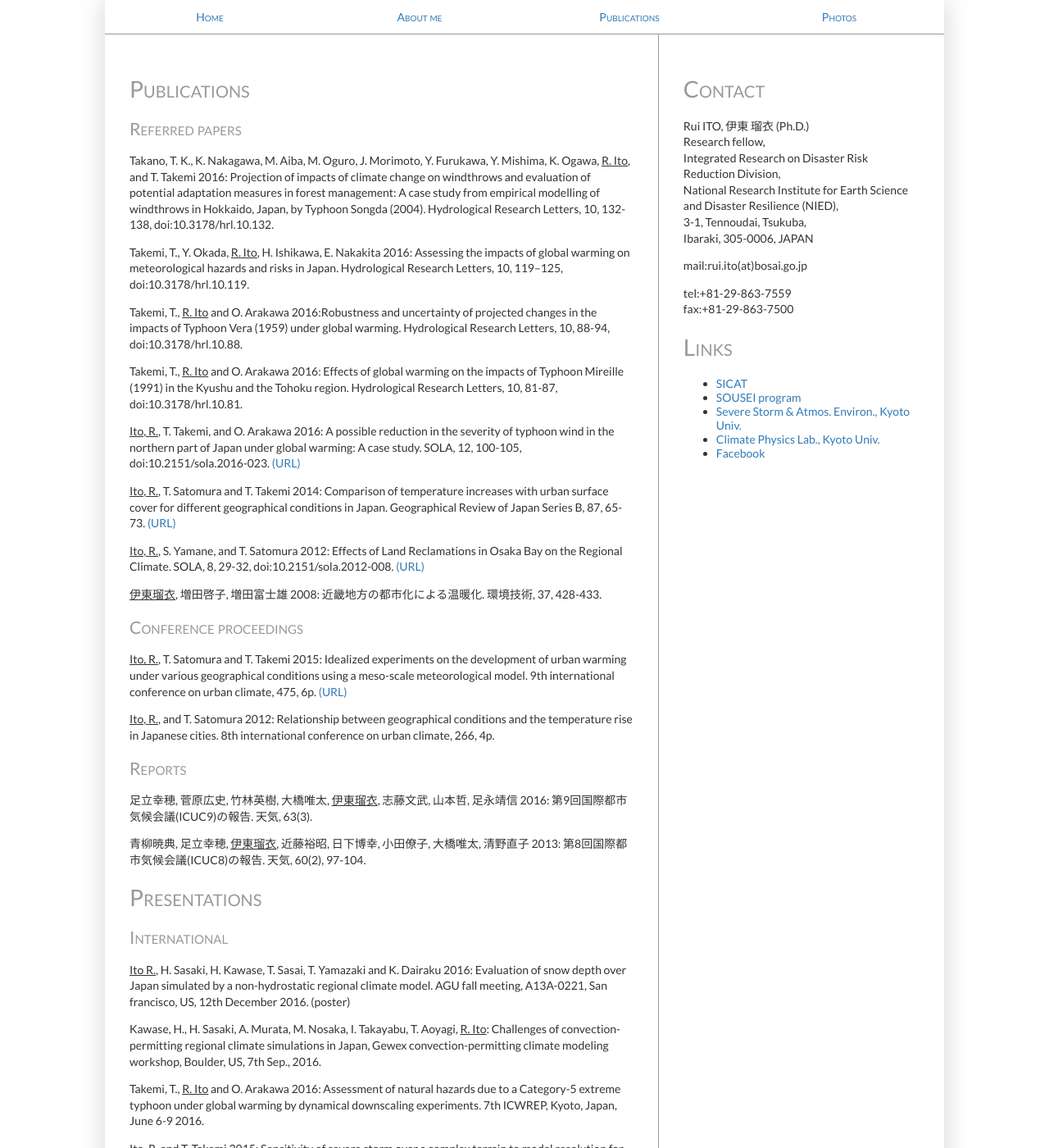
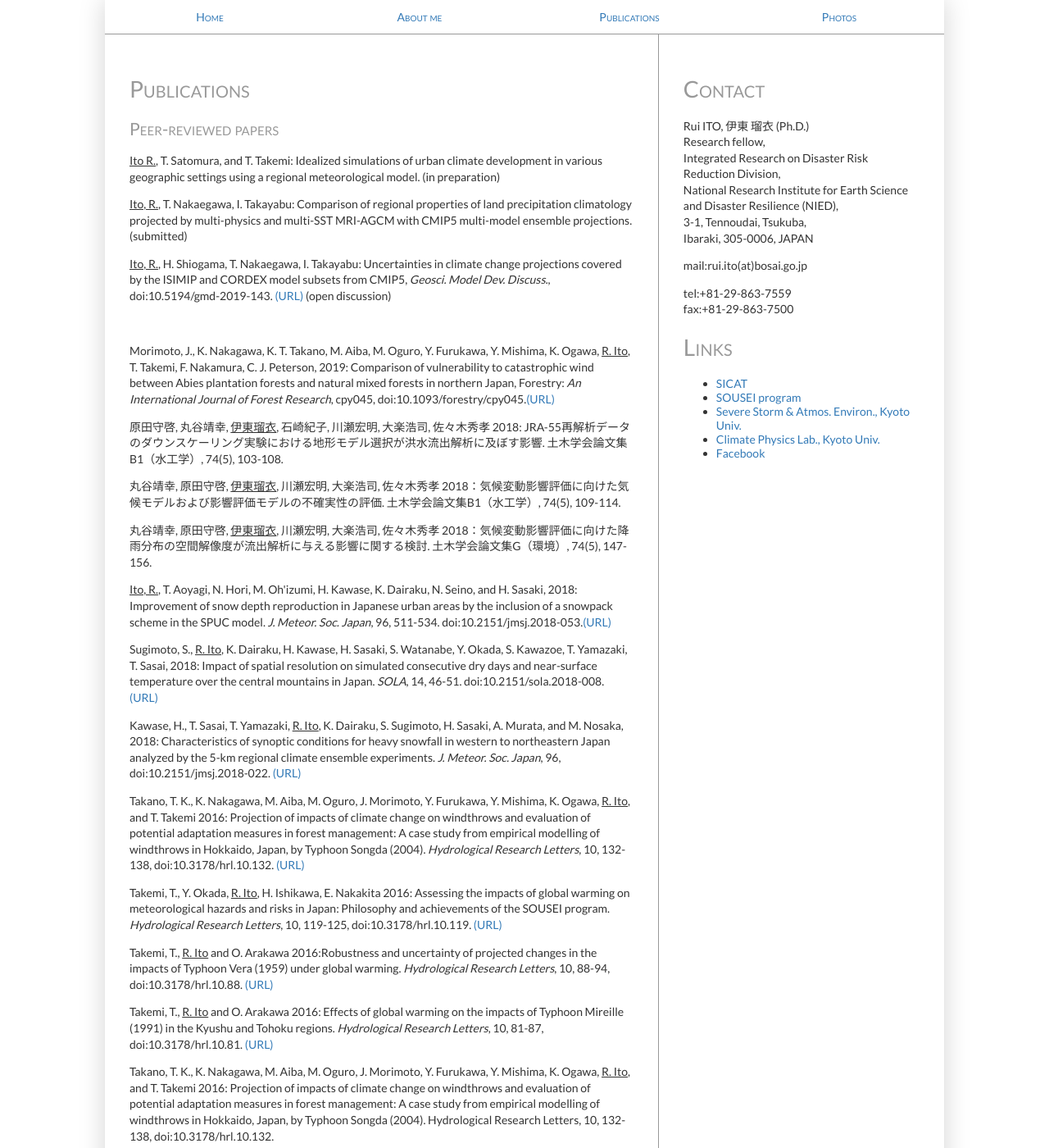
Before and after one commit to rui-climbiz/rui-climbiz.github.io, a Jekyll site: the page built from publications.html, in a window 1280 px wide and 1400 px high. Shown: the whole window at 82% size. Built offline with Jekyll 4.4.1, drawn with Linux system fonts in a browser that asks for light colours.

Commit message:
update publications.html.

```diff
--- a/publications.html
+++ b/publications.html
@@ -4,15 +4,30 @@
 "description": "Publications and presentations of Rui ITO"
 ---
 <h1>Publications</h1>
-<h2>Referred papers</h2>
-<p class="p4">Takano, T. K., K. Nakagawa, M. Aiba, M. Oguro, J. Morimoto, Y. Furukawa, Y. Mishima, K. Ogawa, <u>R. Ito</u>, and T. Takemi 2016: Projection of impacts of climate change on windthrows and evaluation of potential adaptation measures in forest management: A case study from empirical modelling of windthrows in Hokkaido, Japan, by Typhoon Songda (2004). Hydrological Research Letters, 10, 132-138, doi:10.3178/hrl.10.132.</p>
-<p class="p4">Takemi, T., Y. Okada, <u>R. Ito</u>, H. Ishikawa, E. Nakakita 2016: Assessing the impacts of global warming on meteorological hazards and risks in Japan. Hydrological Research Letters, 10, 119–125, doi:10.3178/hrl.10.119.</p>
-<p class="p4">Takemi, T., <u>R. Ito</u> and O. Arakawa 2016:Robustness and uncertainty of projected changes in the impacts of Typhoon Vera (1959) under global warming. Hydrological Research Letters, 10, 88-94, doi:10.3178/hrl.10.88.</p>
-<p class="p4">Takemi, T., <u>R. Ito</u> and O. Arakawa 2016: Effects of global warming on the impacts of Typhoon Mireille (1991) in the Kyushu and the Tohoku region. Hydrological Research Letters, 10, 81-87, doi:10.3178/hrl.10.81.</p>
-<p class="p4"><u>Ito, R.</u>, T. Takemi, and O. Arakawa 2016: A possible reduction in the severity of typhoon wind in the northern part of Japan under global warming: A case study. SOLA, 12, 100-105, doi:10.2151/sola.2016-023. <a href="https://www.jstage.jst.go.jp/article/sola/12/0/12_2016-023/_article">(URL)</a></p>
-<p class="p4"><u>Ito, R.</u>, T. Satomura and T. Takemi 2014: Comparison of temperature increases with urban surface cover for different geographical conditions in Japan. Geographical Review of Japan Series B, 87, 65-73. <a href="https://www.jstage.jst.go.jp/article/geogrevjapanb/87/1/87_870105/_article">(URL)</a></p>
-<p class="p4"><u>Ito, R.</u>, S. Yamane, and T. Satomura 2012: Effects of Land Reclamations in Osaka Bay on the Regional Climate. SOLA, 8, 29-32, doi:10.2151/sola.2012-008. <a href="http://www.jstage.jst.go.jp/article/sola/8/0/8_0_29/_article">(URL)</a></p>
-<p class="p5"><u>伊東瑠衣</u>, 増田啓子, 増田富士雄 2008: 近畿地方の都市化による温暖化. 環境技術, 37, 428-433.</p>
+<h2>Peer-reviewed papers</h2>
+<p><u>Ito R.</u>, T. Satomura, and T. Takemi: Idealized simulations of urban climate development in various geographic settings using a regional meteorological model. (in preparation)</p>
+<p><u>Ito, R.</u>, T. Nakaegawa, I. Takayabu: Comparison of regional properties of land precipitation climatology projected by multi-physics and multi-SST MRI-AGCM with CMIP5 multi-model ensemble projections. (submitted)</p>
+<p><u>Ito, R.</u>, H. Shiogama, T. Nakaegawa, I. Takayabu: Uncertainties in climate change projections covered by the ISIMIP and CORDEX model subsets from CMIP5, <i>Geosci. Model Dev. Discuss.</i>, doi:10.5194/gmd-2019-143. <a href="https://doi.org/10.5194/gmd-2019-143">(URL)</a> (open discussion)</p>
+<p><br></p>
+<p>Morimoto, J., K. Nakagawa, K. T. Takano, M. Aiba, M. Oguro, Y. Furukawa, Y. Mishima, K. Ogawa, <u>R. Ito</u>, T. Takemi, F. Nakamura, C. J. Peterson, 2019: Comparison of vulnerability to catastrophic wind between Abies plantation forests and natural mixed forests in northern Japan, Forestry: <i>An International Journal of Forest Research</i>, cpy045, doi:10.1093/forestry/cpy045.<a href="https://doi.org/10.1093/forestry/cpy045">(URL)</a></p>
+<p>原田守啓, 丸谷靖幸, <u>伊東瑠衣</u>, 石崎紀子, 川瀬宏明, 大楽浩司, 佐々木秀孝 2018: JRA-55再解析データのダウンスケーリング実験における地形モデル選択が洪水流出解析に及ぼす影響. 土木学会論文集B1（水工学）, 74(5), 103-108.</p>
+<p>丸谷靖幸, 原田守啓, <u>伊東瑠衣</u>, 川瀬宏明, 大楽浩司, 佐々木秀孝 2018：気候変動影響評価に向けた気候モデルおよび影響評価モデルの不確実性の評価. 土木学会論文集B1（水工学）, 74(5), 109-114.</p>
+<p>丸谷靖幸, 原田守啓, <u>伊東瑠衣</u>, 川瀬宏明, 大楽浩司, 佐々木秀孝 2018：気候変動影響評価に向けた降雨分布の空間解像度が流出解析に与える影響に関する検討. 土木学会論文集G（環境）, 74(5), 147-156.</p>
+<p><u>Ito, R.</u>, T. Aoyagi, N. Hori, M. Oh'izumi, H. Kawase, K. Dairaku, N. Seino, and H. Sasaki, 2018: Improvement of snow depth reproduction in Japanese urban areas by the inclusion of a snowpack scheme in the SPUC model. <i>J. Meteor. Soc. Japan</i>, 96, 511-534. doi:10.2151/jmsj.2018-053.<a href="https://doi.org/10.2151/jmsj.2018-053">(URL)</a></p>
+<p>Sugimoto, S., <u>R. Ito</u>, K. Dairaku, H. Kawase, H. Sasaki, S. Watanabe, Y. Okada, S. Kawazoe, T. Yamazaki, T. Sasai, 2018: Impact of spatial resolution on simulated consecutive dry days and near-surface temperature over the central mountains in Japan. <i>SOLA</i>, 14, 46-51. doi:10.2151/sola.2018-008. <a href="https://doi.org/10.2151/sola.2018-008">(URL)</a></p>
+<p>Kawase, H., T. Sasai, T. Yamazaki, <u>R. Ito</u>, K. Dairaku, S. Sugimoto, H. Sasaki, A. Murata, and M. Nosaka, 2018: Characteristics of synoptic conditions for heavy snowfall in western to northeastern Japan analyzed by the 5-km regional climate ensemble experiments. <i>J. Meteor. Soc. Japan</i>, 96, doi:10.2151/jmsj.2018-022. <a href="https://doi.org/10.2151/jmsj.2018-022">(URL)</a></p>
+<p>Takano, T. K., K. Nakagawa, M. Aiba, M. Oguro, J. Morimoto, Y. Furukawa, Y. Mishima, K. Ogawa, <u>R. Ito</u>, and T. Takemi 2016: Projection of impacts of climate change on windthrows and evaluation of potential adaptation measures in forest management: A case study from empirical modelling of windthrows in Hokkaido, Japan, by Typhoon Songda (2004). <i>Hydrological Research Letters</i>, 10, 132-138, doi:10.3178/hrl.10.132. <a href="http://www.hrljournal.org/archives/2160">(URL)</a></p>
+<p>Takemi, T., Y. Okada, <u>R. Ito</u>, H. Ishikawa, E. Nakakita 2016: Assessing the impacts of global warming on meteorological hazards and risks in Japan: Philosophy and achievements of the SOUSEI program. <i>Hydrological Research Letters</i>, 10, 119-125, doi:10.3178/hrl.10.119. <a href="https://www.jstage.jst.go.jp/article/hrl/10/4/10_119/_article">(URL)</a></p>
+<p>Takemi, T., <u>R. Ito</u> and O. Arakawa 2016:Robustness and uncertainty of projected changes in the impacts of Typhoon Vera (1959) under global warming. <i>Hydrological Research Letters</i>, 10, 88-94, doi:10.3178/hrl.10.88. <a href="https://www.jstage.jst.go.jp/article/hrl/10/3/10_88/_article">(URL)</a></p>
+<p>Takemi, T., <u>R. Ito</u> and O. Arakawa 2016: Effects of global warming on the impacts of Typhoon Mireille (1991) in the Kyushu and Tohoku regions. <i>Hydrological Research Letters</i>, 10, 81-87, doi:10.3178/hrl.10.81. <a href="https://www.jstage.jst.go.jp/article/hrl/10/3/10_81/_article">(URL)</a></p>
+<p>Takano, T. K., K. Nakagawa, M. Aiba, M. Oguro, J. Morimoto, Y. Furukawa, Y. Mishima, K. Ogawa, <u>R. Ito</u>, and T. Takemi 2016: Projection of impacts of climate change on windthrows and evaluation of potential adaptation measures in forest management: A case study from empirical modelling of windthrows in Hokkaido, Japan, by Typhoon Songda (2004). Hydrological Research Letters, 10, 132-138, doi:10.3178/hrl.10.132.</p>
+<p>Takemi, T., Y. Okada, <u>R. Ito</u>, H. Ishikawa, E. Nakakita 2016: Assessing the impacts of global warming on meteorological hazards and risks in Japan. Hydrological Research Letters, 10, 119–125, doi:10.3178/hrl.10.119.</p>
+<p>Takemi, T., <u>R. Ito</u> and O. Arakawa 2016:Robustness and uncertainty of projected changes in the impacts of Typhoon Vera (1959) under global warming. Hydrological Research Letters, 10, 88-94, doi:10.3178/hrl.10.88.</p>
+<p>Takemi, T., <u>R. Ito</u> and O. Arakawa 2016: Effects of global warming on the impacts of Typhoon Mireille (1991) in the Kyushu and the Tohoku region. Hydrological Research Letters, 10, 81-87, doi:10.3178/hrl.10.81.</p>
+<p><u>Ito, R.</u>, T. Takemi, and O. Arakawa 2016: A possible reduction in the severity of typhoon wind in the northern part of Japan under global warming: A case study. SOLA, 12, 100-105, doi:10.2151/sola.2016-023. <a href="https://www.jstage.jst.go.jp/article/sola/12/0/12_2016-023/_article">(URL)</a></p>
+<p><u>Ito, R.</u>, T. Satomura and T. Takemi 2014: Comparison of temperature increases with urban surface cover for different geographical conditions in Japan. Geographical Review of Japan Series B, 87, 65-73. <a href="https://www.jstage.jst.go.jp/article/geogrevjapanb/87/1/87_870105/_article">(URL)</a></p>
+<p><u>Ito, R.</u>, S. Yamane, and T. Satomura 2012: Effects of Land Reclamations in Osaka Bay on the Regional Climate. SOLA, 8, 29-32, doi:10.2151/sola.2012-008. <a href="http://www.jstage.jst.go.jp/article/sola/8/0/8_0_29/_article">(URL)</a></p>
+<p><u>伊東瑠衣</u>, 増田啓子, 増田富士雄 2008: 近畿地方の都市化による温暖化. 環境技術, 37, 428-433.</p>
 <h2>Conference proceedings</h2>
 <p><u>Ito, R.</u>, T. Satomura and T. Takemi 2015: Idealized experiments on the development of urban warming under various geographical conditions using a meso-scale meteorological model. 9th international conference on urban climate, 475, 6p. <a href="https://www.conftool.com/icuc9/index.php?page=browseSessions&amp;form_session=104&amp;presentations=hide">(URL)</a></p>
 <p><u>Ito, R.</u>, and T. Satomura 2012: Relationship between geographical conditions and the temperature rise in Japanese cities. 8th international conference on urban climate, 266, 4p.</p>
@@ -32,7 +47,7 @@
 <p><u>Ito, R.</u>, and T. Satomura 2013: Comparing the relationships between temperature rise and urban surface coverage under different geographical conditions in Japan. GCOE-ARS Final symposium 2013, Kyoto, Japan, December 2013. (poster)</p>
 <p><u>Ito, R.</u>, and T. Satomura 2012: Relationship between geographical conditions and the temperature rise in Japanese cities. 8th International conference on urban climate, Dublin, Ireland, August 2012. (poster)</p>
 <p><u>Ito, R.</u>, S. Yamane, and T. Satomura 2011: Effects of reclamation works on Regional climate, JSPS international forum on climatic changes in Monsoon Asia, Bangkok, Thailand, January 2011. (poster)</p>
-<p><u>Ito, R.</u>, and S. Yamane 2010: Warming and cooling impacts of the reclamation works in Osaka Bay on Climate in Keihanshin region. <a href="http://www-clim.kugi.kyoto-u.ac.jp/nhm-ws/ws2010/First_International_Workshop_on_Nonhydrostatic_Numerical_Models.html"><span class="s4">First International Workshop on Nonhydrostatic Numerical Models</span></a>, Kyoto, Japan, September 2010. (poster)</p>
+<p><u>Ito, R.</u>, and S. Yamane 2010: Warming and cooling impacts of the reclamation works in Osaka Bay on Climate in Keihanshin region. <a href="http://www-clim.kugi.kyoto-u.ac.jp/nhm-ws/ws2010/First_International_Workshop_on_Nonhydrostatic_Numerical_Models.html">First International Workshop on Nonhydrostatic Numerical Models</a>, Kyoto, Japan, September 2010. (poster)</p>
 <p><u>Ito, R.</u> and S. Yamane 2010: Heating and cooling sources in Keihanshin region originated by reclamation works on Osaka Bay. JpGU Meeting 2010, HSC016-P03, Chiba, Japan, May 2010. (poster)</p>
 <p><u>Ito, R.</u>, and S. Yamane 2009: Urban warming patterns in Kinki. The 5th KAGI21 International summer school, Shiga, Japan, August 2009. (poster)</p>
 <h2>Domestic</h2>
```
